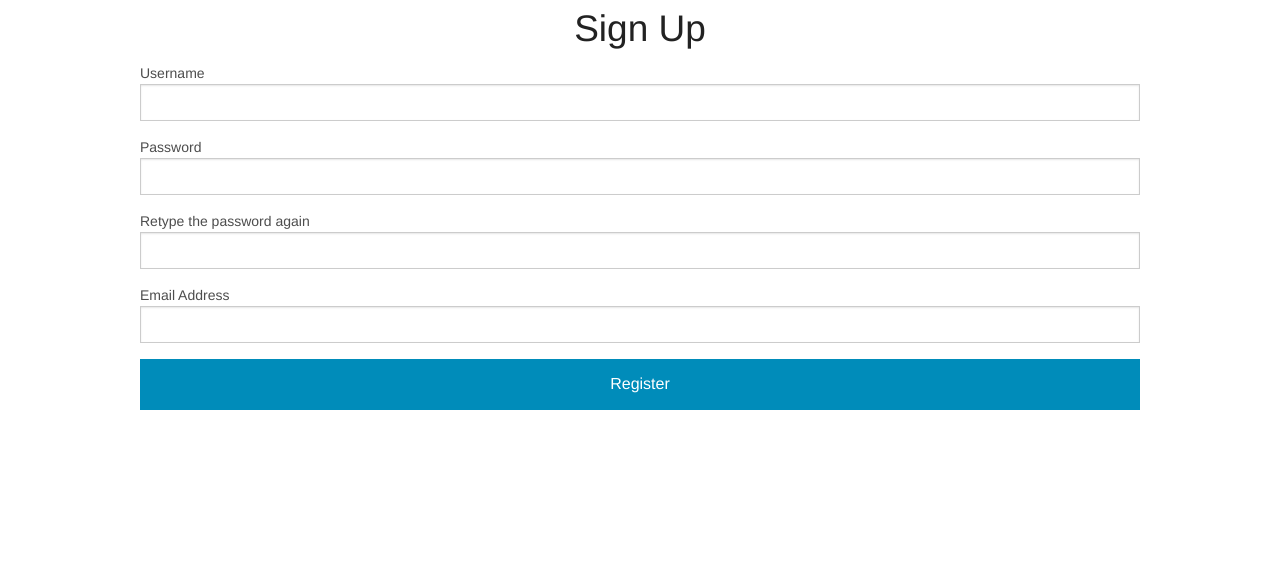
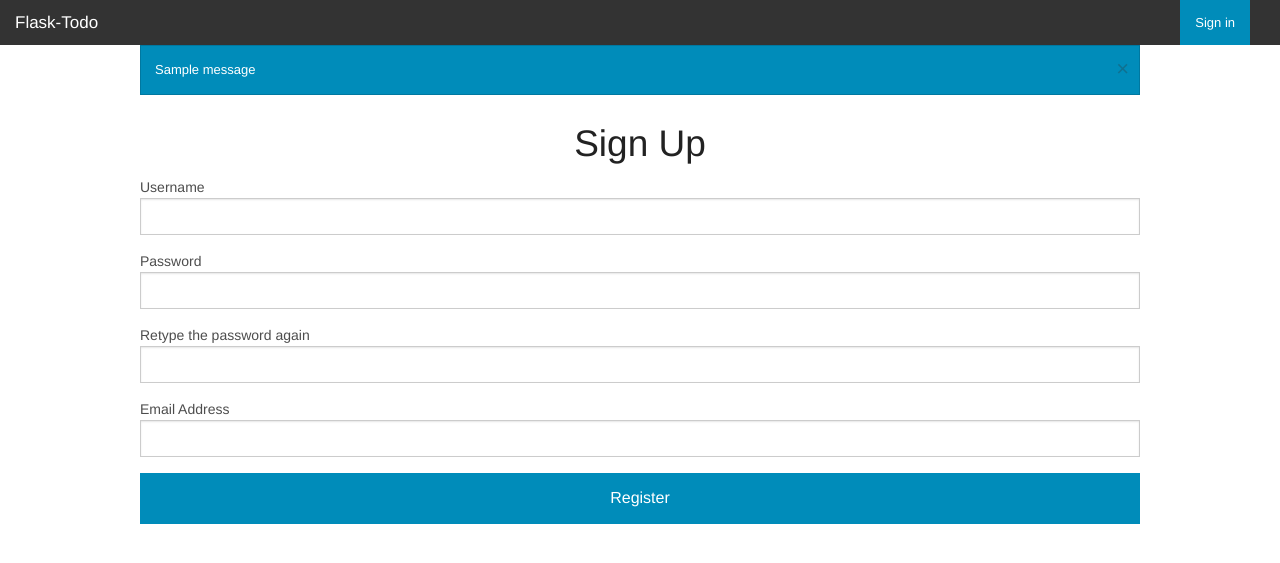
Before and after one commit to abdelrahman-elkady/flask-todo, a Flask app: page /users/register in a window 1280 px wide. Shown: the top 563 px of the page. Run offline with Flask 2, Linux system fonts and the light colour scheme; tables that the repository leaves empty hold one stand-in row (Sample ...); one stand-in notice (Sample message) is shown; some libraries are stand-ins or nearby versions.

Commit message:
Adding Logging in and out, Adding navbar

```diff
--- a/app/app.py
+++ b/app/app.py
@@ -1,7 +1,7 @@
 from flask import Flask, render_template, url_for
 from config import Config
 from models import db
-from views.user import user
+from views.user import user,login_manager
 from flask_wtf.csrf import CsrfProtect
 from models.user import crypt
 
@@ -14,6 +14,7 @@ def create_app():
     db.init_app(app)
     csrf.init_app(app)
     crypt.init_app(app)
+    login_manager.init_app(app)
     app.register_blueprint(user, url_prefix='/users')
 
     return app
--- a/app/forms/user.py
+++ b/app/forms/user.py
@@ -9,3 +9,8 @@ class RegisterForm(Form):
 
     confirm_password = PasswordField('Retype the password again')
     email = TextField('Email Address', [validators.Length(min=6, max=120)])
+
+
+class LoginForm(Form):
+    email = TextField('Email Address', [validators.Length(min=4, max=80)])
+    password = PasswordField('Password', [validators.Required()])
--- /dev/null
+++ b/app/static/css/main.css
@@ -0,0 +1,6 @@
+.nav-user-greet {
+  cursor: default !important; }
+  .nav-user-greet:hover {
+    background-color: transparent !important; }
+
+/*# sourceMappingURL=main.css.map */
--- /dev/null
+++ b/app/static/js/main.js
@@ -0,0 +1,3 @@
+$(document).ready(function() {
+  $(document).foundation('alert','events');
+});
--- /dev/null
+++ b/app/static/scss/main.scss
@@ -0,0 +1,2 @@
+@import "base/normalize.scss";
+@import "partials/nav";
--- /dev/null
+++ b/app/static/scss/partials/_nav.scss
@@ -0,0 +1,6 @@
+.nav-user-greet {
+  cursor: default !important;
+  &:hover {
+    background-color: transparent !important;
+  }
+}
--- a/app/templates/layouts/base.html
+++ b/app/templates/layouts/base.html
@@ -6,11 +6,53 @@
     <title>{%block title%}{%endblock%}</title>
     <link rel="stylesheet" href="{{ url_for('static',filename='bower_components/foundation/css/normalize.min.css') }}" >
     <link rel="stylesheet" href="{{ url_for('static',filename='bower_components/foundation/css/foundation.min.css') }}" >
+    <link rel="stylesheet" href="{{ url_for('static',filename='css/main.css') }}">
     {%endblock%}
   </head>
 
   <body>
-    {%block body%}
-    {%endblock%}
+
+    <!-- navbar -->
+    {% include 'partials/nav.html' %}
+
+    <!-- Flash messages -->
+    <div class="row">
+      {% with messages = get_flashed_messages() %}
+        {% if messages %}
+
+          {% for message in messages %}
+            <div data-alert class="alert-box">
+              {{message}}
+              <a href="#" class="close">&times;</a>
+            </div>
+          {% endfor %}
+
+        {% endif %}
+      {% endwith %}
+    </div>
+
+
+    {% block body %}
+    {% endblock %}
+
+
+    {% block bottom_scripts %}
+      <!-- JQuery -->
+      <script src="{{url_for('static',filename='bower_components/jquery/dist/jquery.min.js')}}" charset="utf-8"></script>
+
+      <!-- Modernizer -->
+      <script src="{{url_for('static',filename='bower_components/modernizr/modernizr.js')}}" charset="utf-8"></script>
+
+      <!-- Foundation Scripts -->
+      <script src="{{url_for('static',filename='bower_components/foundation/js/foundation.min.js')}}" charset="utf-8"></script>
+
+      <!-- Foundation Scripts -->
+      <script src="{{url_for('static',filename='bower_components/foundation/js/foundation/foundation.alert.js')}}" charset="utf-8"></script>
+
+      <!-- Main script -->
+      <script src="{{url_for('static',filename='js/main.js')}}" charset="utf-8"></script>
+
+    {% endblock %}
+
   </body>
 </html>
--- /dev/null
+++ b/app/templates/partials/nav.html
@@ -0,0 +1,43 @@
+<nav class="top-bar" data-topbar role="navigation">
+
+  <ul class="title-area">
+    <li class="name">
+      <h1><a href="#">Flask-Todo</a></h1>
+    </li>
+     <!-- Remove the class "menu-icon" to get rid of menu icon. Take out "Menu" to just have icon alone -->
+    <li class="toggle-topbar menu-icon"><a href="#"><span></span></a></li>
+  </ul>
+  <!-- /.title-area -->
+
+  <section class="top-bar-section">
+    <!-- Right Nav Section -->
+    <ul class="right">
+      <li>
+        <a href="#" class="nav-user-greet">
+          {% if current_user.is_authenticated() %}
+            Hi {{ current_user.username }}!
+          {% endif %}
+        </a>
+      </li>
+
+      <li class="active">
+
+        {% if current_user.is_authenticated() %}
+          <a href="{{url_for('user.logout')}}">Logout</a>
+        {% else %}
+          <a href="{{url_for('user.login')}}">Sign in</a>
+        {% endif %}
+
+      </li>
+
+    </ul>
+
+    <!-- Left Nav Section -->
+    <ul class="left">
+      <li><a href="#"></a></li>
+    </ul>
+  </section>
+  <!-- /.top-bar-section -->
+
+</nav>
+<!-- /.top-bar -->
--- a/app/views/user.py
+++ b/app/views/user.py
@@ -1,11 +1,13 @@
 from flask import Blueprint, render_template, redirect, url_for, request, flash
-from app.models.user import User
-from app.forms.user import RegisterForm
+from app.models.user import User,crypt
+from app.forms.user import RegisterForm,LoginForm
 from app.models import db
 
 user = Blueprint(
     'user', __name__, template_folder='../templates/user')
 
+from flask.ext.login import LoginManager,login_user,login_required,logout_user
+login_manager = LoginManager()
 
 @user.route('/')
 def index():
@@ -25,3 +27,39 @@ def register():
         return redirect(url_for('user.index'))
 
     return render_template('register.html', form=form)
+
+@user.route('/login', methods=['GET', 'POST'])
+def login():
+
+    form = LoginForm()
+    if form.validate_on_submit():
+        user = User.query.filter_by(email=form.email.data).first()
+
+        # Login and validate the user.
+        if(crypt.check_password_hash(user.password,form.password.data)):
+            login_user(user)
+            flash('Logged in successfully')
+            return redirect(url_for('user.index'))
+        else:
+            flash('Username or password is not correct')
+            return redirect(url_for('user.login'))
+
+        # FIXME ... check next parameter later
+        # next = flask.request.args.get('next')
+        # if not next_is_valid(next):
+        #     return flask.abort(400)
+
+
+    return render_template('login.html', form=form)
+
+
+@user.route("/logout")
+@login_required
+def logout():
+    logout_user()
+    return redirect(url_for('user.index'))
+
+
+@login_manager.user_loader
+def load_user(user_id):
+    return User.query.get(user_id)
--- a/package.json
+++ b/package.json
@@ -13,6 +13,8 @@
   "license": "ISC",
   "devDependencies": {
     "grunt": "^0.4.5",
-    "grunt-contrib-clean": "^0.6.0"
+    "grunt-contrib-clean": "^0.6.0",
+    "grunt-contrib-sass": "^0.9.2",
+    "grunt-contrib-watch": "^0.6.1"
   }
 }
```
Also changed, not shown: Gruntfile.js (+17 -1 lines), app/templates/user/login.html (added, +25 -0 lines), static/css/main.css (added, +23 -0 lines), app/static/scss/base/normalize.scss (added), 1 other file.
